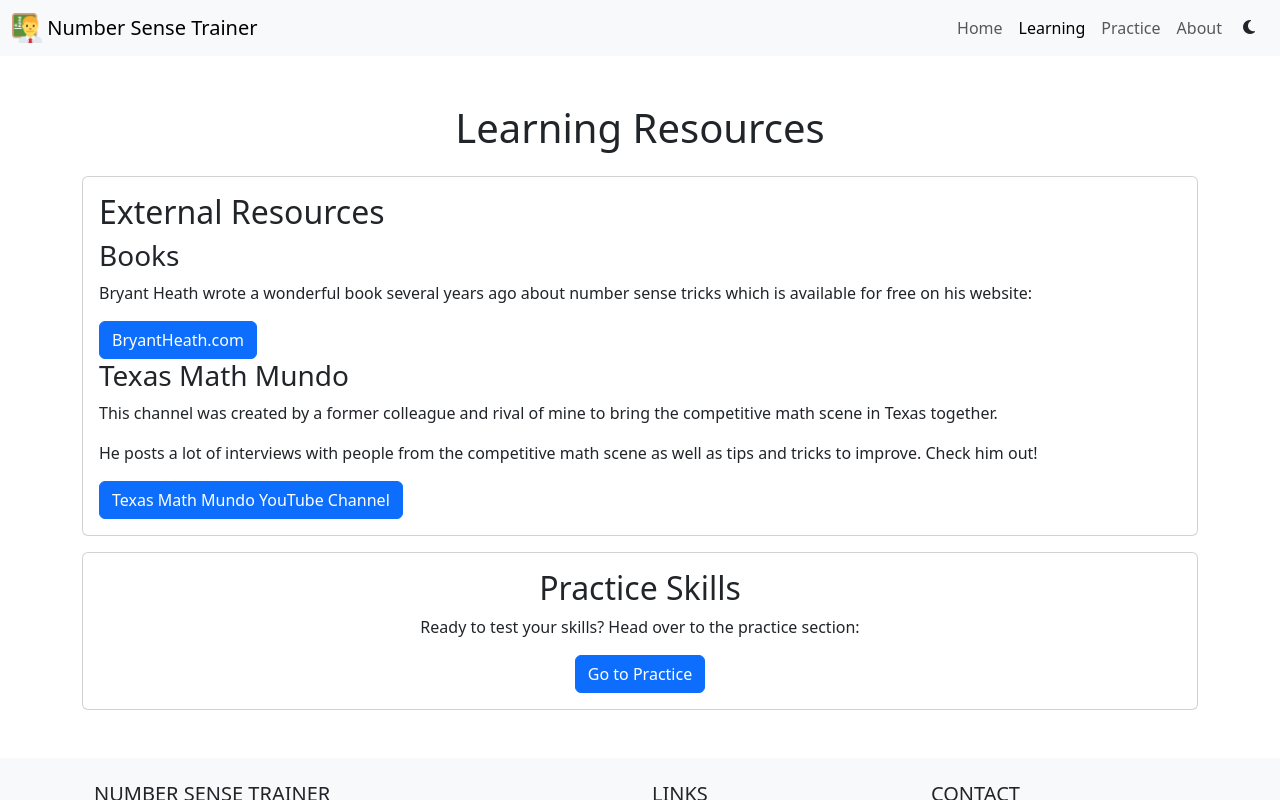
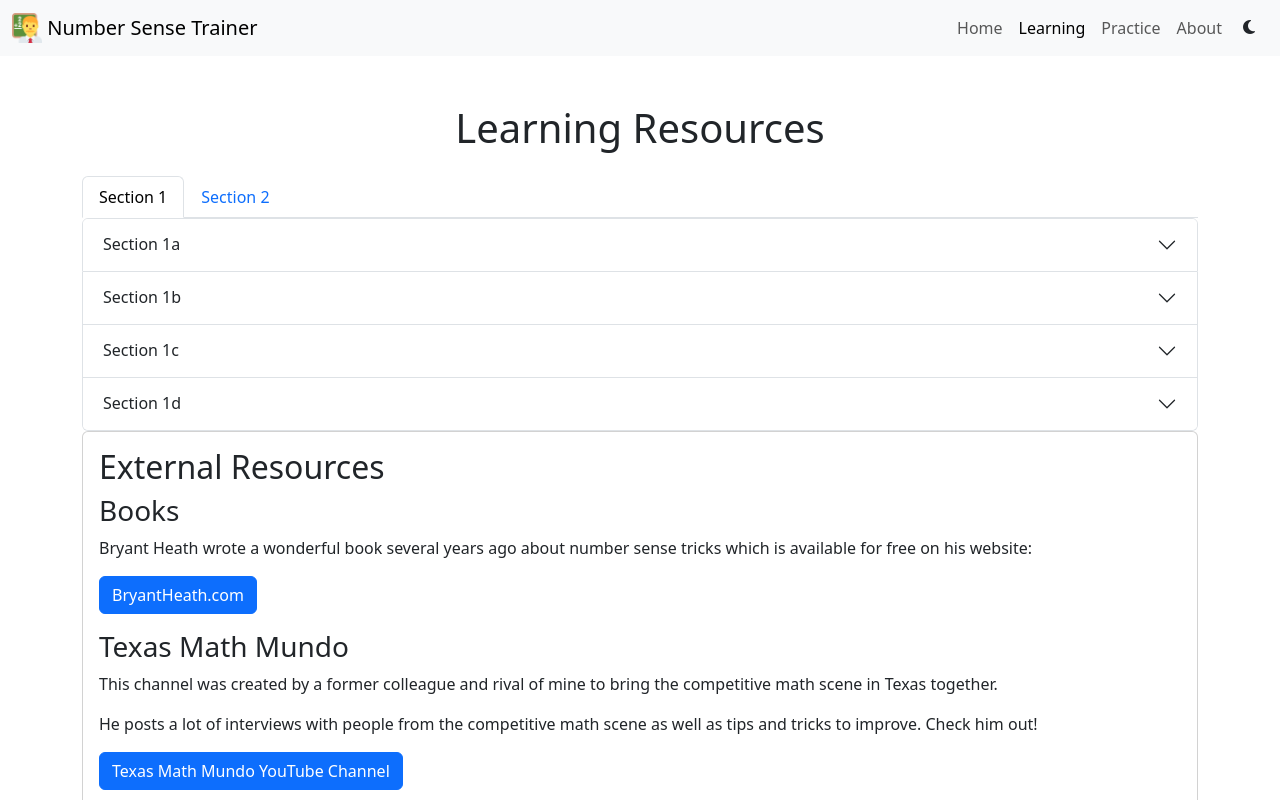
Before and after one commit to marco-campos/ns1, a React (Create React App) app: page /learning in a window 1280 px wide. Shown: the top 800 px of the page. Built offline with nearby package versions, Linux system fonts and the light colour scheme; a small style sheet from the web is missing.

Commit message:
created a lessons branch and adding lesson components to the Learn tab

```diff
--- a/src/components/LearningPage.js
+++ b/src/components/LearningPage.js
@@ -1,19 +1,20 @@
 import React from 'react';
 import { Link } from 'react-router-dom';
+import LessonsGroup from './LessonsGroup'
 
 const LearningPage = () => {
   return (
     <div className="container my-5">
       <h1 className="mb-4 text-center">Learning Resources</h1>
-
+      <LessonsGroup />
       {/* Section with external link */}
-      <div className="card mb-3">
+      <div className="card">
         <div className="card-body">
           <h2 className="card-title">External Resources</h2>
           <h3>Books</h3>
           <p>Bryant Heath wrote a wonderful book several years ago about number sense tricks which is available for free on his website:</p>
           <a href="https://bryantheath.com/files/2018/04/Heath_NSTricks_revA.pdf"
-             className="btn btn-primary"
+             className="btn btn-primary mb-3"
              target="_blank"
              rel="noopener noreferrer">
             BryantHeath.com
--- /dev/null
+++ b/src/components/LessonsGroup.js
@@ -0,0 +1,74 @@
+import React from 'react';
+import AccordionLearn from './accordions/AccordionLearn'
+import Lesson1a from './lessons/lesson1/Lesson1a'
+
+const LessonsGroup = () => {
+  return (
+    <>
+      <ul className="nav nav-tabs" id="myTab" role="tablist">
+        <li className="nav-item" role="presentation">
+          <button
+            className="nav-link active"
+            id="section1-tab"
+            data-bs-toggle="tab"
+            data-bs-target="#section1"
+            type="button"
+            role="tab"
+            aria-controls="section1"
+            aria-selected="true"
+          >
+            Section 1
+          </button>
+        </li>
+        <li className="nav-item" role="presentation">
+          <button
+            className="nav-link"
+            id="section2-tab"
+            data-bs-toggle="tab"
+            data-bs-target="#section2"
+            type="button"
+            role="tab"
+            aria-controls="section2"
+            aria-selected="false"
+          >
+            Section 2
+          </button>
+        </li>
+      </ul>
+
+      <div className="tab-content" id="myTabContent">
+        <div
+          className="tab-pane fade show active"
+          id="section1"
+          role="tabpanel"
+          aria-labelledby="section1-tab"
+        >
+          <div className="accordion" id="accordionSection1">
+            <AccordionLearn section={"1a"} content={
+              <Lesson1a />
+            } />
+            <AccordionLearn section={"1b"} content={"Coming Soon"} />
+            <AccordionLearn section={"1c"} content={"Coming Soon"} />
+            <AccordionLearn section={"1d"} content={"Coming Soon"} />
+          </div>
+        </div>
+
+        <div
+          className="tab-pane fade"
+          id="section2"
+          role="tabpanel"
+          aria-labelledby="section2-tab"
+        >
+          {/* Accordion for Section 2 */}
+          <div className="accordion" id="accordionSection2">
+            <AccordionLearn section={"2a"} content={"Coming Soon"} />
+            <AccordionLearn section={"2b"} content={"Coming Soon"} />
+            <AccordionLearn section={"2c"} content={"Coming Soon"} />
+          </div>
+        </div>
+      </div>
+    </>
+  );
+};
+
+export default LessonsGroup;
--- /dev/null
+++ b/src/components/accordions/AccordionLearn.js
@@ -0,0 +1,32 @@
+import React from 'react'
+
+const AccordionLearn = ({ section, content }) => {
+    return (
+      <div className="accordion-item">
+        <h2 className="accordion-header" id={`heading${section}`}>
+          <button
+            className="accordion-button collapsed" // Add 'collapsed' here
+            type="button"
+            data-bs-toggle="collapse"
+            data-bs-target={`#collapse${section}`}
+            aria-expanded="false"
+            aria-controls={`collapse${section}`}
+          >
+            {`Section ${section}`}
+          </button>
+        </h2>
+        <div
+          id={`collapse${section}`}
+          className="accordion-collapse collapse"
+          aria-labelledby={`heading${section}`}
+          data-bs-parent={`#accordionSection${section.charAt(0)}`} // Make sure this is the ID of the parent accordion
+        >
+          <div className="accordion-body">
+            {content}
+          </div>
+        </div>
+      </div>
+    );
+  };
+
+  export default AccordionLearn;
--- /dev/null
+++ b/src/components/lessons/lesson1/Lesson1a.js
@@ -0,0 +1,12 @@
+import React from 'react';
+import TextDisplay from '../../TextDisplay';
+
+const Lesson1a = () =>{
+    return (
+        <div>
+            <p>Hello World!</p>
+        </div>
+    )
+}
+
+export default Lesson1a
--- a/src/components/practiceComponents/EndScreen.js
+++ b/src/components/practiceComponents/EndScreen.js
@@ -27,7 +27,6 @@ const EndScreen = ({ score, answers, startGame, goToHome }) => {
         </table>
       </div>
       <div className="my-4">
-        <button onClick={startGame} className="btn btn-primary mx-2">Play Again</button>
         <button onClick={goToHome} className="btn btn-secondary mx-2">Back to Practice</button>
       </div>
     </div>
```
